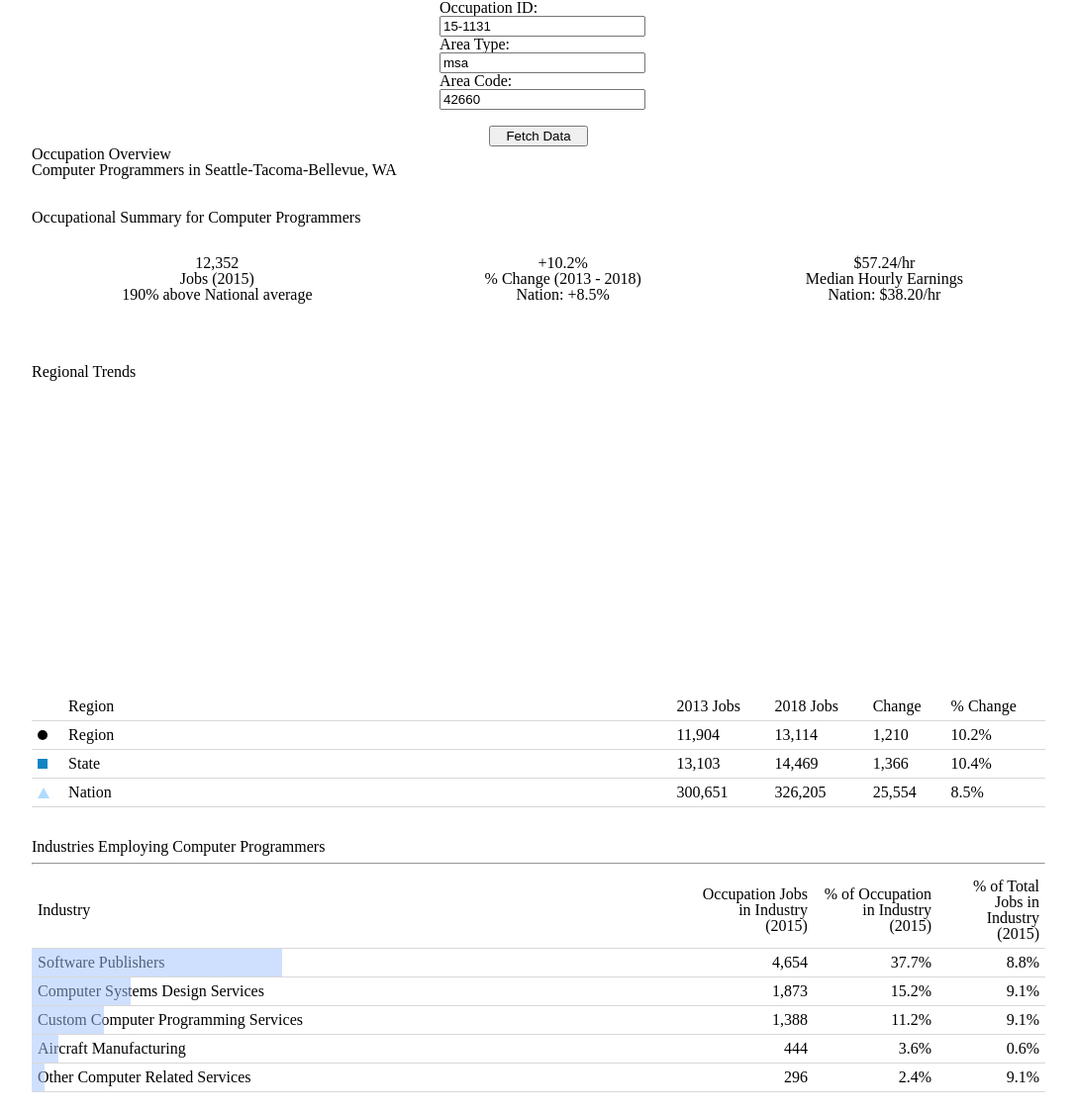
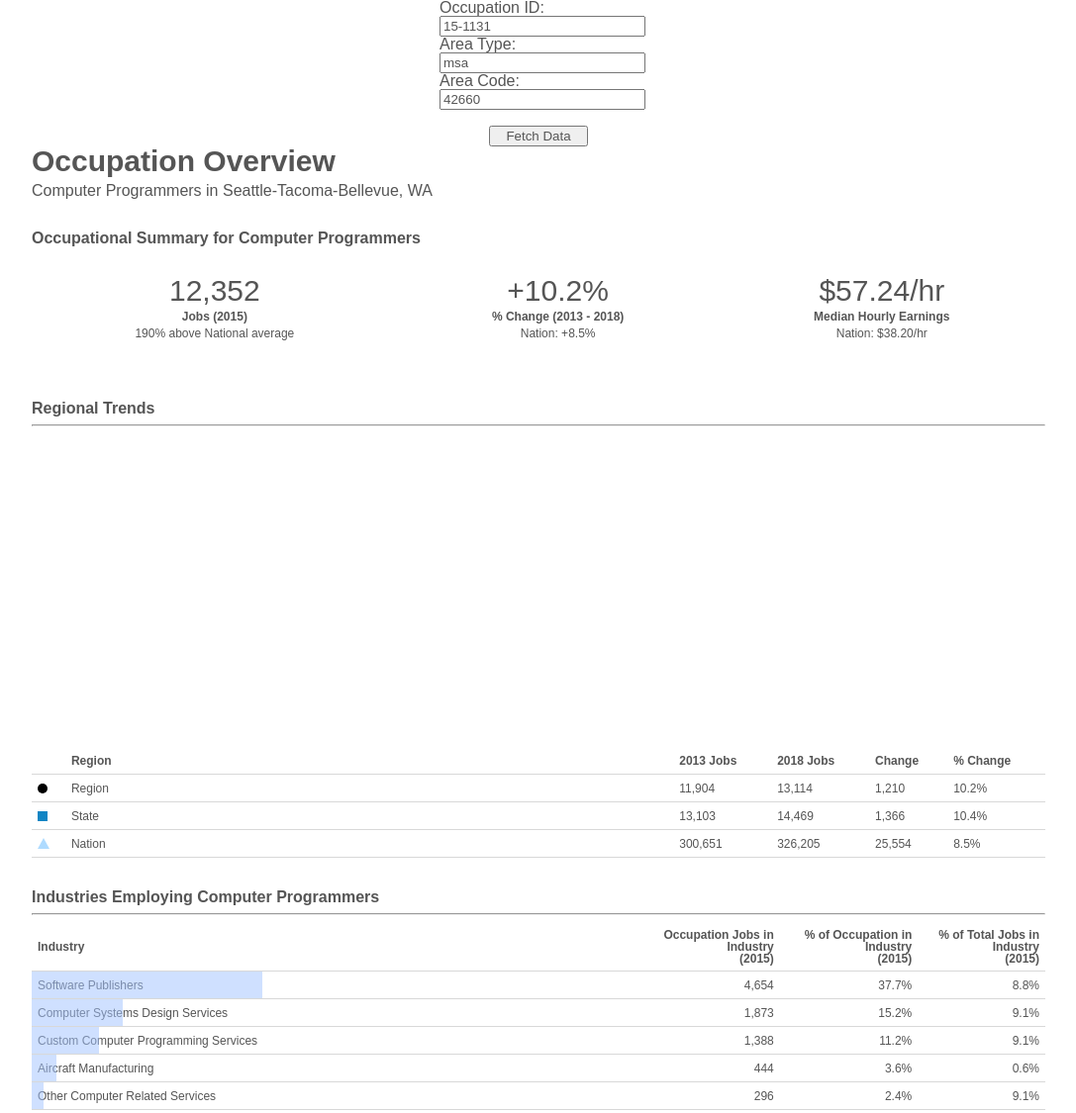
Before and after one commit to GabeMeister/occupation-data, a website: page index.html in a window 1280 px wide. Shown: the whole page at 99% size, without its empty margins (96-1183 px from the left). Drawn offline with nearby package versions, Linux system fonts and the light colour scheme.

Commit message:
fonts and some colors

```diff
--- a/css/styling.css
+++ b/css/styling.css
@@ -8,6 +8,38 @@
 
 .rightAlign {
     text-align: right;
+}
+
+h1, h2, h3, h4, h5, h6, p, span, td, button, input {
+    font-family: Arial, Helvetica, sans-serif;
+    color: #555555;
+}
+
+h1 {
+    font-weight: bold;
+    font-size: 30px;
+}
+
+h2 {
+    font-size: 16px;
+    font-weight: bold;
+}
+
+h3 {
+    font-size: 16px;
+    margin-top: 7px;
+}
+
+td {
+    font-size: 12px;
+}
+
+.bold {
+    font-weight: bold;
+}
+
+.tableHeader {
+    font-weight: bold;
 }
 
 /*table, td {
@@ -59,6 +91,14 @@
 
 }
 
+.summaryHeading {
+    font-size: 30px;
+}
+
+.supportHeading {
+    font-size: 12px;
+    margin-top: 5px;
+}
 
 
 /* T R E N D S   G R A P H */
@@ -108,7 +148,7 @@
 }
 
 .industryTitle {
-    width: 65%;
+    width: 60%;
 }
 
 .barGraphCell {
--- a/index.html
+++ b/index.html
@@ -10,9 +10,9 @@
 <body ng-controller="OccupationController">
     <div id="baseContainer">
         <form id="occupationForm">
-            Occupation ID:<br />
-            <input class="occupationInput" type="text" ng-model="occupationID" /><br /> Area Type:<br />
-            <input class="occupationInput" type="text" ng-model="areaType" /><br /> Area Code:<br />
+            <span>Occupation ID:</span><br />
+            <input class="occupationInput" type="text" ng-model="occupationID" /><br /> <span>Area Type:</span><br />
+            <input class="occupationInput" type="text" ng-model="areaType" /><br /> <span>Area Code:</span><br />
             <input class="occupationInput" type="text" ng-model="areaCode" /><br />
             <br/>
             <button class="inputButton" ng-click="fetchData()">Fetch Data</button>
@@ -20,32 +20,32 @@
 
         <div class="dataContainer" ng-hide="!dataLoaded">
             <h1>Occupation Overview</h1>
-            <h4><span ng-bind="occupation.title"></span> in <span ng-bind="region.title"></span></h4>
+            <h3><span ng-bind="occupation.title"></span> in <span ng-bind="region.title"></span></h3>
             <br/>
             <br/>
 
-            <h3>Occupational Summary for <span ng-bind="occupation.title"></span></h3>
+            <h2>Occupational Summary for <span ng-bind="occupation.title"></span></h2>
 
             <table id="summaryTable">
                 <tr>
                     <td class="summaryCell">
-                        <p ng-bind="summary.jobs.regional | number"></p>
-                        <p>Jobs (<span ng-bind="summary.jobs.year"></span>)</p>
-                        <p>
+                        <p class="summaryHeading" ng-bind="summary.jobs.regional | number"></p>
+                        <p class="bold supportHeading">Jobs (<span ng-bind="summary.jobs.year"></span>)</p>
+                        <p class="supportHeading">
                             <span ng-bind="(summary.jobs.regional / summary.jobs.national_avg) | percentage:0"></span>
                             <span ng-bind="aboveOrBelow(summary.jobs.regional, summary.jobs.national_avg)"></span> National
                             average
                         </p>
                     </td>
                     <td class="summaryCell">
-                        <p><span ng-bind="plusOrMinus(summary.jobs_growth.regional)"></span><span ng-bind="summary.jobs_growth.regional"></span>%</p>
-                        <p>% Change (<span ng-bind="summary.jobs_growth.start_year"></span> - <span ng-bind="summary.jobs_growth.end_year"></span>)</p>
-                        <p>Nation: <span ng-bind="plusOrMinus(summary.jobs_growth.regional)"></span><span ng-bind="summary.jobs_growth.national_avg"></span>%</p>
+                        <p class="summaryHeading"><span ng-bind="plusOrMinus(summary.jobs_growth.regional)"></span><span ng-bind="summary.jobs_growth.regional"></span>%</p>
+                        <p class="bold supportHeading">% Change (<span ng-bind="summary.jobs_growth.start_year"></span> - <span ng-bind="summary.jobs_growth.end_year"></span>)</p>
+                        <p class="supportHeading">Nation: <span ng-bind="plusOrMinus(summary.jobs_growth.regional)"></span><span ng-bind="summary.jobs_growth.national_avg"></span>%</p>
                     </td>
                     <td class="summaryCell">
-                        <p><span ng-bind="summary.earnings.regional | currency"></span>/hr</p>
-                        <p>Median Hourly Earnings</p>
-                        <p>Nation: <span ng-bind="summary.earnings.national_avg | currency"></span>/hr</p>
+                        <p class="summaryHeading"><span ng-bind="summary.earnings.regional | currency"></span>/hr</p>
+                        <p class="bold supportHeading">Median Hourly Earnings</p>
+                        <p class="supportHeading">Nation: <span ng-bind="summary.earnings.national_avg | currency"></span>/hr</p>
                     </td>
                 </tr>
             </table>
@@ -53,7 +53,9 @@
             <br/>
             <br/>
 
-            <h3>Regional Trends</h3>
+            <h2>Regional Trends</h2>
+
+            <hr>
 
             <div id="trendsGraphContainer">
                 <canvas id="trends" height="500" width="700"></canvas>
@@ -63,12 +65,12 @@
 
             <table id="trendsTable">
                 <tr>
-                    <td class="tableCell"></td>
-                    <td class="regionColumn tableCell">Region</td>
-                    <td class="tableCell"><span ng-bind="trendComparison.start_year"></span> Jobs</td>
-                    <td class="tableCell"><span ng-bind="trendComparison.end_year"></span> Jobs</td>
-                    <td class="tableCell">Change</td>
-                    <td class="tableCell">% Change</td>
+                    <td class="tableCell tableHeader"></td>
+                    <td class="regionColumn tableCell tableHeader">Region</td>
+                    <td class="tableCell tableHeader"><span ng-bind="trendComparison.start_year"></span> Jobs</td>
+                    <td class="tableCell tableHeader"><span ng-bind="trendComparison.end_year"></span> Jobs</td>
+                    <td class="tableCell tableHeader">Change</td>
+                    <td class="tableCell tableHeader">% Change</td>
                 </tr>
                 <tr>
                     <td class="tableCell">
@@ -105,16 +107,16 @@
             <br/>
             <br/>
 
-            <h3>Industries Employing <span ng-bind="occupation.title"></span></h3>
+            <h2>Industries Employing <span ng-bind="occupation.title"></span></h2>
 
             <hr>
 
             <table id="industriesTable">
                 <tr>
-                    <td class="industryTitle tableCell">Industry</td>
-                    <td class="rightAlign tableCell">Occupation Jobs in Industry <br/>(<span ng-bind="employingIndustries.year"></span>)</td>
-                    <td class="rightAlign tableCell">% of Occupation in Industry <br/>(<span ng-bind="employingIndustries.year"></span>)</td>
-                    <td class="rightAlign tableCell">% of Total Jobs in Industry <br/>(<span ng-bind="employingIndustries.year"></span>)</td>
+                    <td class="industryTitle tableCell tableHeader">Industry</td>
+                    <td class="rightAlign tableCell tableHeader">Occupation Jobs in Industry <br/>(<span ng-bind="employingIndustries.year"></span>)</td>
+                    <td class="rightAlign tableCell tableHeader">% of Occupation in Industry <br/>(<span ng-bind="employingIndustries.year"></span>)</td>
+                    <td class="rightAlign tableCell tableHeader">% of Total Jobs in Industry <br/>(<span ng-bind="employingIndustries.year"></span>)</td>
                 </tr>
                 <tr ng-repeat="industry in employingIndustries.industries">
                     <td class="industryTitle tableCell barGraphCell">
```
